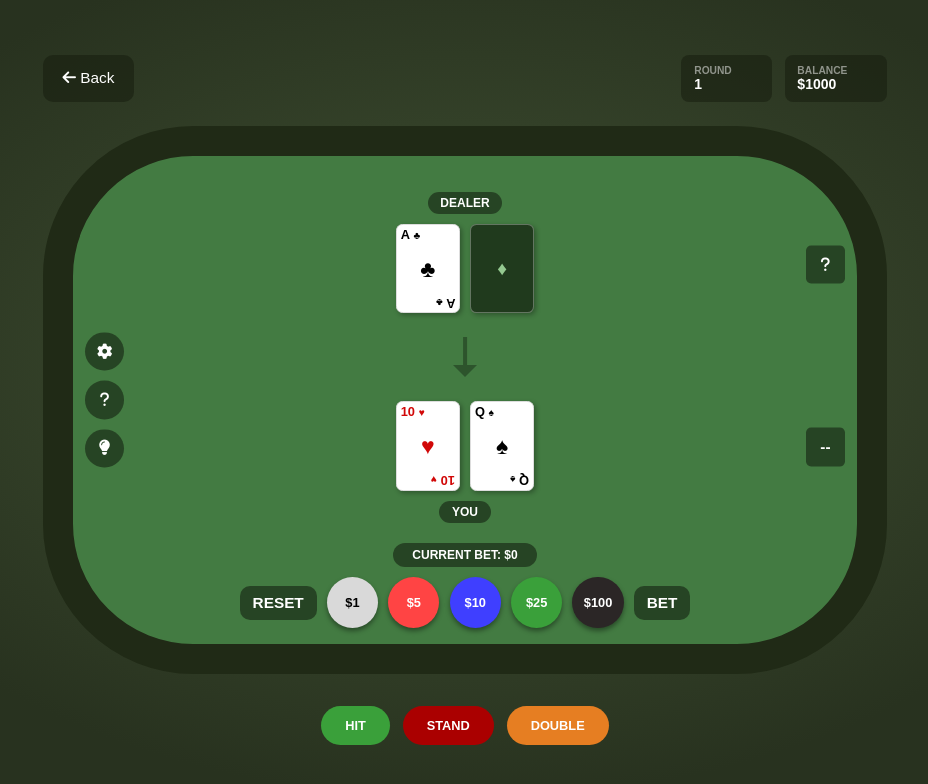
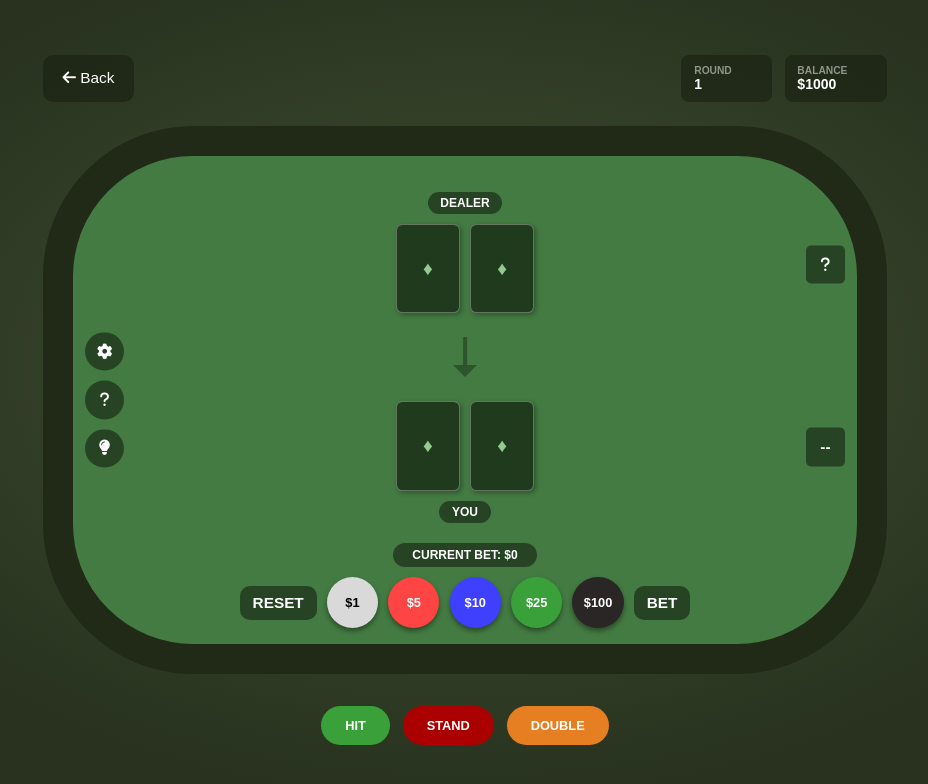
Before and after one commit to cse110-sp25-group3/warmup-exercise, a plain HTML site: page step3-blackjack/pages/game.html in a window 1280 px wide. Shown: the whole page, without its empty margins (175-1103 px from the left). Drawn offline with Linux system fonts and the light colour scheme.

Commit message:
hide cards in beginning

```diff
--- a/step3-blackjack/pages/game.html
+++ b/step3-blackjack/pages/game.html
@@ -39,16 +39,8 @@
                     <article class="dealer-section">
                         <h2 class="player-label dealer-label">DEALER</h2>
                         <div class="cards-container">
-                            <div class="card card-front">
-                                <div class="card-corner black">
-                                    <span class="card-value">A</span>
-                                    <span class="card-suit">♣</span>
-                                </div>
-                                <div class="card-center black">♣</div>
-                                <div class="card-corner-bottom black">
-                                    <span class="card-value">A</span>
-                                    <span class="card-suit">♣</span>
-                                </div>
+                            <div class="card card-back">
+                                <div class="card-pattern">♦</div>
                             </div>
                             <div class="card card-back">
                                 <div class="card-pattern">♦</div>
@@ -62,27 +54,11 @@
                     <!-- Player section -->
                     <article class="player-section">
                         <div class="cards-container">
-                            <div class="card card-front">
-                                <div class="card-corner red">
-                                    <span class="card-value">10</span>
-                                    <span class="card-suit">♥</span>
-                                </div>
-                                <div class="card-center red">♥</div>
-                                <div class="card-corner-bottom red">
-                                    <span class="card-value">10</span>
-                                    <span class="card-suit">♥</span>
-                                </div>
+                            <div class="card card-back">
+                                <div class="card-pattern">♦</div>
                             </div>
-                            <div class="card card-front">
-                                <div class="card-corner black">
-                                    <span class="card-value">Q</span>
-                                    <span class="card-suit">♠</span>
-                                </div>
-                                <div class="card-center black">♠</div>
-                                <div class="card-corner-bottom black">
-                                    <span class="card-value">Q</span>
-                                    <span class="card-suit">♠</span>
-                                </div>
+                            <div class="card card-back">
+                                <div class="card-pattern">♦</div>
                             </div>
                         </div>
                         <h2 class="player-label">YOU</h2>
```
